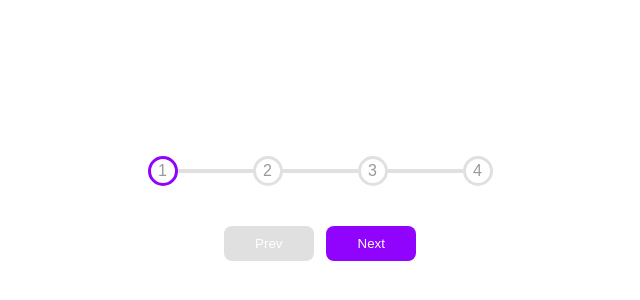
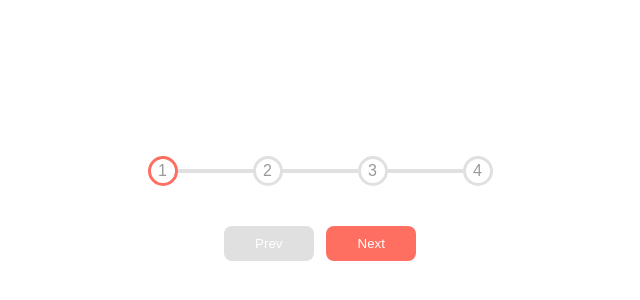
Before and after one commit to zarapourahmad/2.Progress-Steps, a plain HTML site: page index.html in a window 1280 px wide. Shown: the part 192-492 px from the top of the page, without its empty margins (320-960 px from the left). Drawn offline with Linux system fonts and the light colour scheme; a web font is replaced by a local one.

Commit message:
changing colors of button and border

```diff
--- a/style.css
+++ b/style.css
@@ -57,8 +57,8 @@ button {
 }
 .activ {
   cursor: pointer;
-  background-color: #9003fc;
+  background-color: #ff6f61;
 }
 .active {
-  border-color: #9003fc;
+  border-color: #ff6f61;
 }
```
